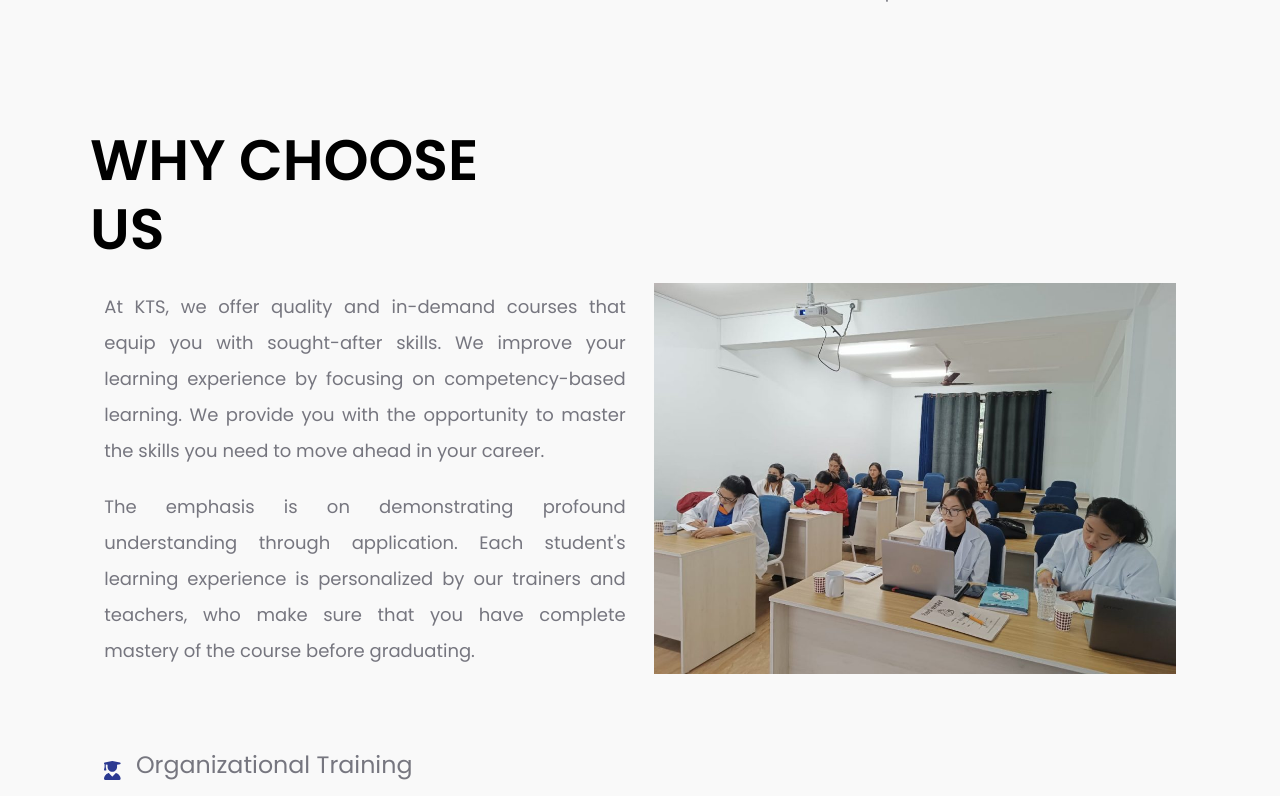
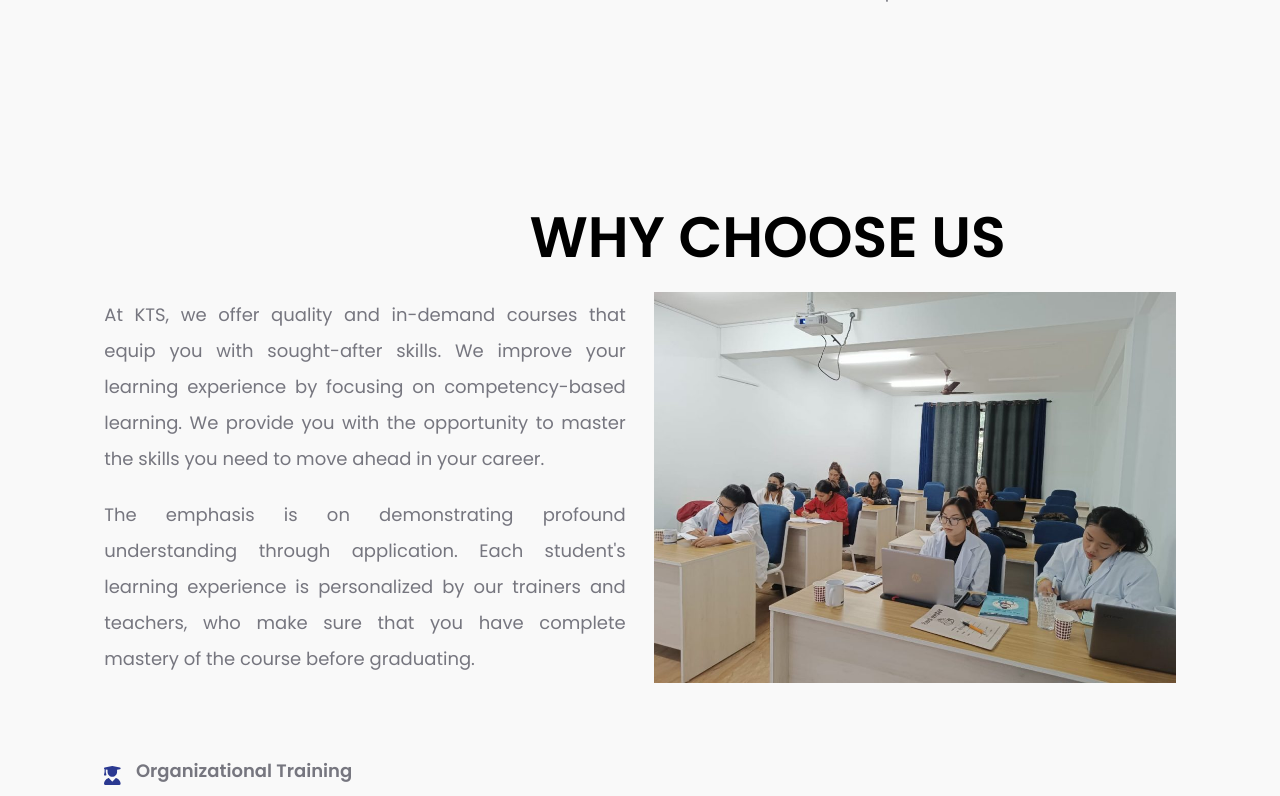
Before and after one commit to PAN-MAN/KTS, a React (Create React App) app: page / in a window 1280 px wide. Shown: the part 1484-2280 px from the top of the page. Built offline with nearby package versions, Linux system fonts and the light colour scheme.

Commit message:
whychoose text adjustment

```diff
--- a/src/components/whyChoose/whyChoose.css
+++ b/src/components/whyChoose/whyChoose.css
@@ -1,78 +1,117 @@
+/* Base styles */
 .whyChoose-container {
-  background-color: rgba(0, 0, 0, 0); /* transparent background */
-  color: rgb(118, 118, 127); /* text color */
-  font-family: "Poppins", sans-serif; /* font family */
+  background-color: rgba(0, 0, 0, 0);
+  color: rgb(118, 118, 127);
+  font-family: "Poppins", sans-serif;
+  padding: 20px;
+  box-sizing: border-box;
+  max-width: 100%;
+  overflow-x: hidden;
 }
 
 .why-us-heading {
-  font-family: "Poppins", sans-serif; /* Ensure the font family is correct */
-  font-weight: 800; /* Make the text very bold */
-  font-size: 3rem; /* Make the text size larger */
-  color: #000000; /* Optional: Set the text color */
-  margin: 0; /* Optional: Remove default margin */
-  padding-right: 650px;
-}
-
-.icon-text-spacing {
-  margin-left: 15px; /* Adjust the value as needed for more or less space */
+  font-family: "Poppins", sans-serif;
+  font-weight: 800;
+  font-size: 2rem;
+  color: #000000;
+  padding-left: 0;
+  text-align: center;
+  margin-bottom: 20px;
+  box-sizing: border-box;
+  width: 100%;
 }
 
 .whyChoose-line-wrapper {
   display: flex;
   flex-direction: column;
   align-items: center;
+  width: 100%;
+  box-sizing: border-box;
 }
 
 .whyChoose-line-wrapper .line {
-  width: 100%; /* Line is set to take the full width of its container */
+  width: 100%;
   height: 2px;
-  background-color: #2b3991; /* Line color */
-  margin-bottom: 35px; /* Space between the line and the image */
+  background-color: #2b3991;
+  margin-bottom: 35px;
+  box-sizing: border-box;
+}
+
+.img-fluid {
+  margin-bottom: 20px;
+  max-width: 100%;
+  height: auto;
+  box-sizing: border-box;
 }
 
 .whyChoose-container h2 {
   font-weight: bold;
-  color: black; /* color for the heading */
+  color: black;
   margin-bottom: 20px;
+  text-align: center;
+  box-sizing: border-box;
+  width: 100%;
 }
 
 .whyChoose-container p {
-  font-size: 18px;
-  line-height: 2;
+  font-size: 16px;
+  line-height: 1.6;
   margin-bottom: 20px;
   font-weight: 400;
   text-align: justify;
+  box-sizing: border-box;
+  width: 100%;
 }
 
-@media (max-width: 768px) {
+.icon-text-spacing {
+  margin-left: 15px;
+}
+
+/* Media Queries for responsiveness */
+
+/* Mobile L (425px and up) */
+@media (min-width: 425px) {
   .why-us-heading {
-    font-size: 2rem; /* Adjust font size for tablets */
-    padding-right: 0; /* Remove padding */
-    text-align: center; /* Center align text */
+    font-size: 2.2rem;
+  }
+}
+
+/* Tablet (768px and up) */
+@media (min-width: 768px) {
+  .why-us-heading {
+    font-size: 2.5rem;
+    text-align: left;
+    padding-left: 20px;
   }
 
   .whyChoose-container p {
-    font-size: 16px; /* Adjust font size for tablets */
-    line-height: 1.6;
+    font-size: 18px;
+    line-height: 2;
   }
 }
 
-@media (max-width: 576px) {
+/* Desktop (1024px and up) */
+@media (min-width: 1024px) {
   .why-us-heading {
-    font-size: 1.5rem; /* Adjust font size for mobile devices */
+    font-size: 3rem;
+    padding-left: 255px;
   }
 
-  .whyChoose-container p {
-    font-size: 14px; /* Adjust font size for mobile devices */
-    line-height: 1.4;
-  }
-
-  .whyChoose-container img {
-    width: 100%; /* Ensure the image is responsive */
-    height: auto;
-  }
-
-  .icon-text-spacing {
-    margin-left: 10px; /* Adjust icon spacing for mobile devices */
+  .whyChoose-container {
+    max-width: 1200px;
+    margin: auto;
   }
 }
+
+/* Additional styles for the icon text */
+.whyChoose-container h5 {
+  font-size: 16px;
+  font-weight: 600;
+  margin-bottom: 10px;
+}
+
+@media (min-width: 768px) {
+  .whyChoose-container h5 {
+    font-size: 18px;
+  }
+}
--- a/src/components/whyChoose/whyChoose.jsx
+++ b/src/components/whyChoose/whyChoose.jsx
@@ -8,10 +8,13 @@ const WhyChooseUs = () => {
     return (
         <div className="whyChoose-container">
             <Container className="my-5">
-                <div className="whyChoose-line-wrapper">
-                    <h2 className="why-us-heading">WHY CHOOSE US</h2>
-                    {/* <div className="line"></div> */}
-                </div>
+                <Row>
+                    <Col className="col-12">
+                        <div className="whyChoose-line-wrapper">
+                            <h2 className="why-us-heading">WHY CHOOSE US</h2>
+                        </div>
+                    </Col>
+                </Row>
                 <Row>
                     <Col md={6} className="d-flex flex-column justify-content-center">
                         <p>At KTS, we offer quality and in-demand courses that equip you with sought-after skills. We improve your learning experience by focusing on competency-based learning. We provide you with the opportunity to master the skills you need to move ahead in your career.</p>
```
